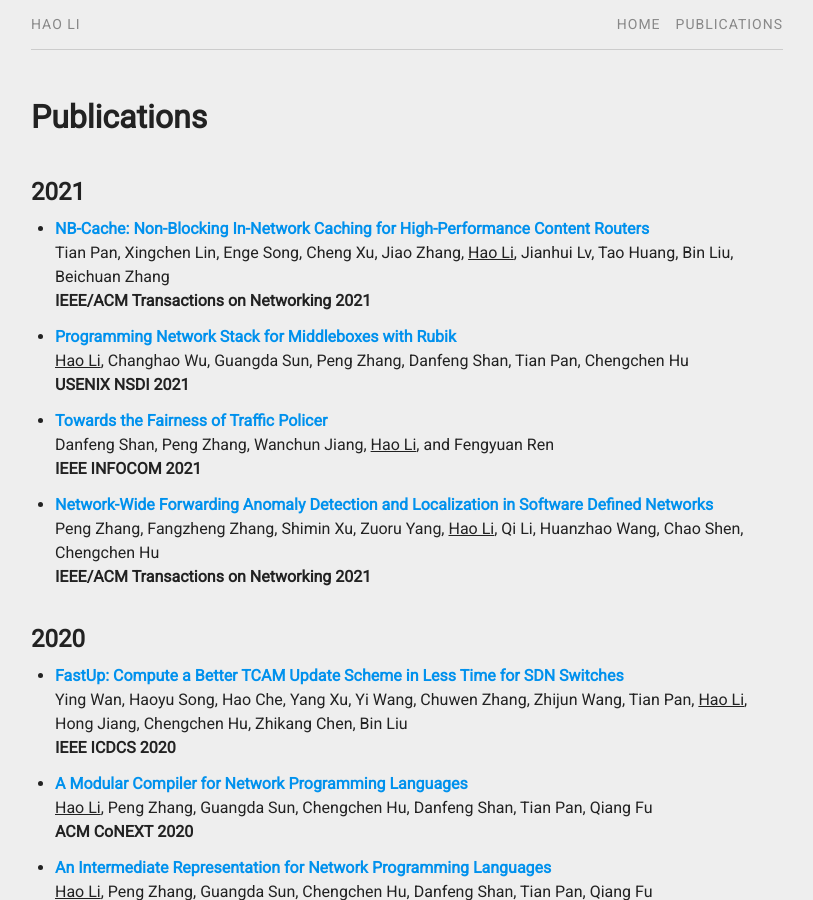
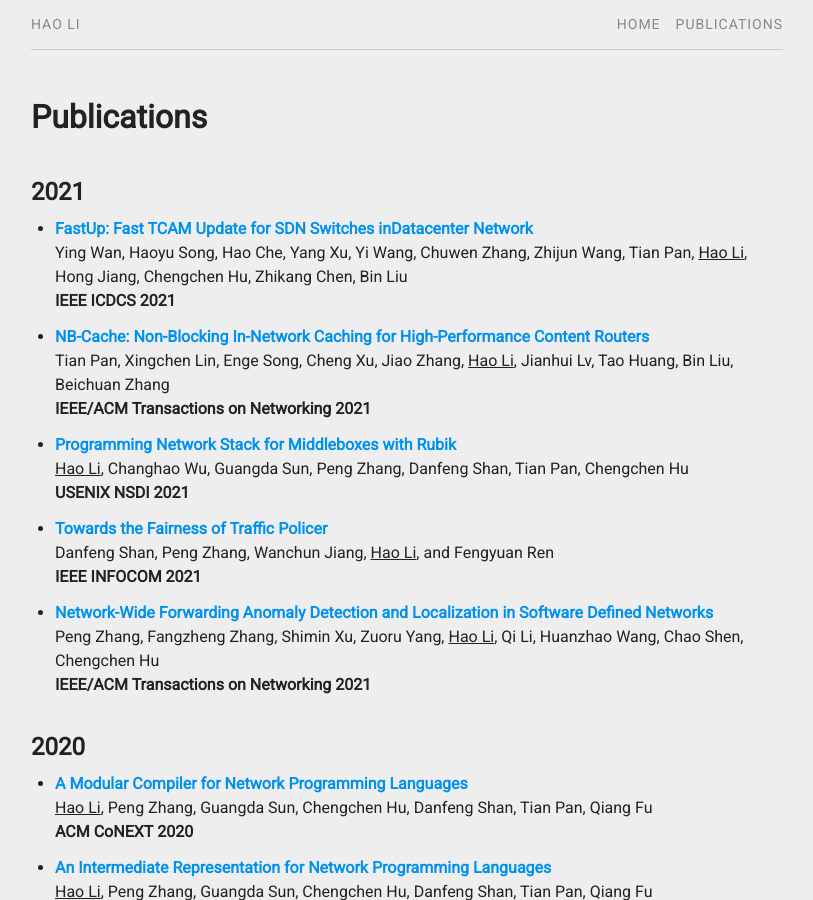
Before and after one commit to aquatoney/aquatoney.github.io, a Jekyll site: the page built from pubs.md, in a window 1280 px wide and 900 px high. Shown: the whole window, without its empty margins (233-1046 px from the left). Built offline with Jekyll 4.4.1, drawn with Linux system fonts in a browser that asks for light colours; some of the changed lines change nothing that is shown.

Commit message:
Update pubs.yml

```diff
--- a/_data/pubs.yml
+++ b/_data/pubs.yml
@@ -1,3 +1,8 @@
+    - title:   "FastUp: Fast TCAM Update for SDN Switches inDatacenter Network"
+      author:  "Ying Wan, Haoyu Song, Hao Che, Yang Xu, Yi Wang, Chuwen Zhang, Zhijun Wang, Tian Pan, Hao Li, Hong Jiang, Chengchen Hu, Zhikang Chen, Bin Liu"
+      journal: "IEEE ICDCS"
+      year:    "2021"
+      file:    "fastup-icdcs21-wan.pdf"
 
     - title:   "NB-Cache: Non-Blocking In-Network Caching for High-Performance Content Routers"
       author:  "Tian Pan, Xingchen Lin, Enge Song, Cheng Xu, Jiao Zhang, Hao Li, Jianhui Lv, Tao Huang, Bin Liu, Beichuan Zhang"
@@ -23,12 +28,6 @@
       journal: "ToN"
       year:    "2021"
       file:    "foces-ton21-zhang.pdf"
-
-    - title:   "FastUp: Compute a Better TCAM Update Scheme in Less Time for SDN Switches"
-      author:  "Ying Wan, Haoyu Song, Hao Che, Yang Xu, Yi Wang, Chuwen Zhang, Zhijun Wang, Tian Pan, Hao Li, Hong Jiang, Chengchen Hu, Zhikang Chen, Bin Liu"
-      journal: "IEEE ICDCS"
-      year:    "2020"
-      file:    "fastup-icdcs20-wan.pdf"
 
     - title:   "A Modular Compiler for Network Programming Languages"
       author:  "Hao Li, Peng Zhang, Guangda Sun, Chengchen Hu, Danfeng Shan, Tian Pan, Qiang Fu"
```
